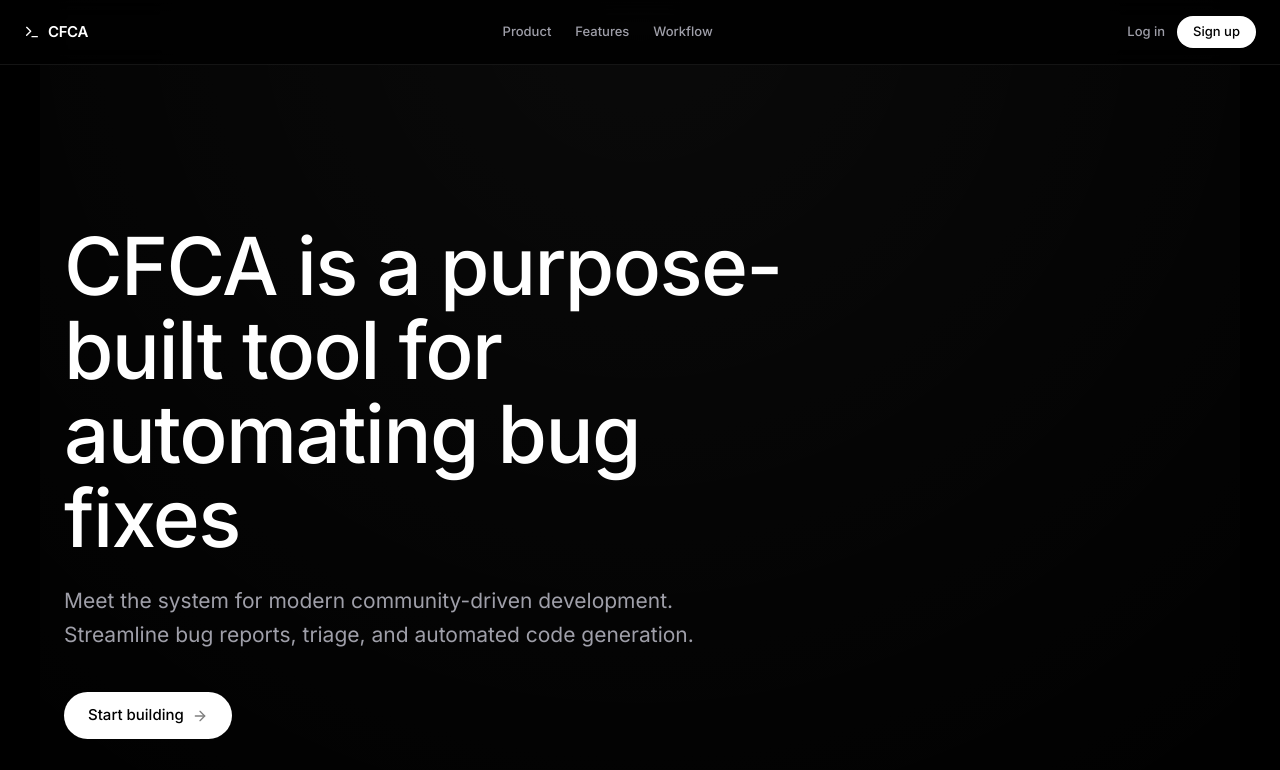
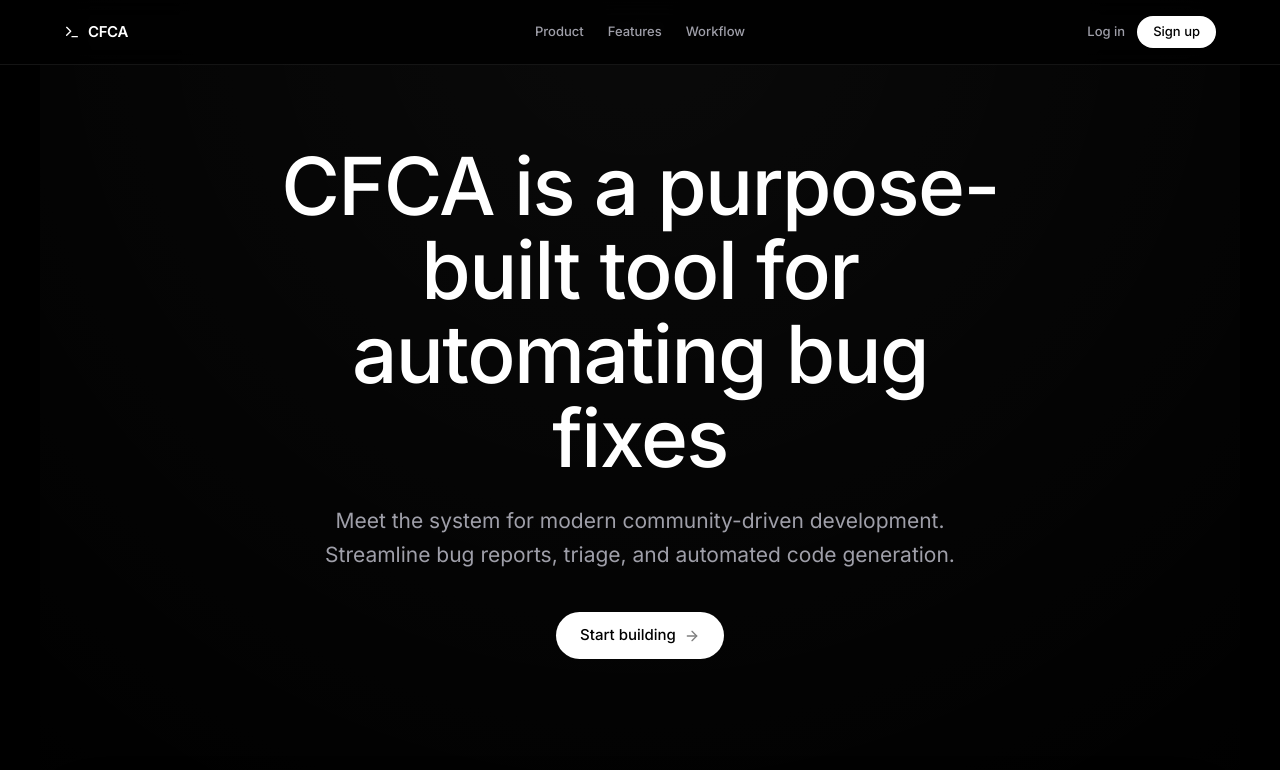
Before and after one commit to IssyPro101/reflex, a Next.js app in the folder apps/web/: page / in a window 1280 px wide. Shown: the top 770 px of the page. Built offline with nearby package versions, Linux system fonts and the light colour scheme; no server answers.

Commit message:
fix some landing page stuff

```diff
--- a/apps/web/src/components/landing/Landing.tsx
+++ b/apps/web/src/components/landing/Landing.tsx
@@ -46,13 +46,14 @@ export function Landing({ onSignIn }: { onSignIn: () => void }) {
   return (
     <div className="min-h-screen bg-black text-white selection:bg-white/20">
       {/* Navbar */}
-      <nav className="fixed top-0 inset-x-0 z-50 flex items-center justify-between px-6 py-4 bg-black/80 backdrop-blur-md border-b border-white/[0.08]">
-        <div className="flex items-center gap-2">
+      <nav className="fixed top-0 inset-x-0 z-50 bg-black/80 backdrop-blur-md border-b border-white/[0.08]">
+        <div className="max-w-[1200px] mx-auto px-6 py-4 flex items-center justify-between">
+          <div className="flex items-center gap-2 flex-1">
             <Terminal className="w-4 h-4 text-white" />
             <span className="font-semibold tracking-tight text-[15px]">CFCA</span>
           </div>
 
-        <div className="hidden md:flex items-center gap-6 text-[13px] text-zinc-400 font-medium">
+          <div className="hidden md:flex items-center justify-center gap-6 text-[13px] text-zinc-400 font-medium">
             <a href="#product" className="hover:text-white transition-colors">
               Product
             </a>
@@ -64,7 +65,7 @@ export function Landing({ onSignIn }: { onSignIn: () => void }) {
             </a>
           </div>
 
-        <div className="flex items-center gap-3 text-[13px] font-medium">
+          <div className="flex items-center justify-end gap-3 text-[13px] font-medium flex-1">
             <button
               onClick={onSignIn}
               className="hidden sm:block text-zinc-400 hover:text-white transition-colors"
@@ -78,12 +79,13 @@ export function Landing({ onSignIn }: { onSignIn: () => void }) {
               Sign up
             </button>
           </div>
+        </div>
       </nav>
 
-      <main className="pt-32 pb-24 px-6 max-w-[1200px] mx-auto hero-glow">
+      <main className="pt-24 pb-24 px-6 max-w-[1200px] mx-auto hero-glow">
         {/* Hero Section */}
         <motion.section
-          className="max-w-3xl pt-16 md:pt-24 pb-16"
+          className="max-w-3xl mx-auto text-center pt-8 md:pt-12 pb-16 flex flex-col items-center"
           initial="initial"
           animate="animate"
           variants={stagger}
```
Lines whose indentation alone changed are shown as unchanged.
